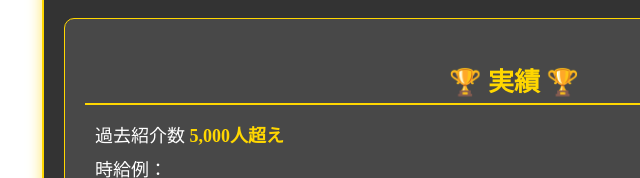
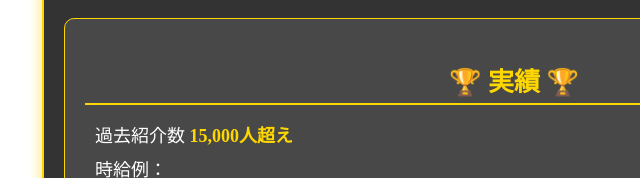
Before and after one commit to DaiGo3114/yoru_.support, a plain HTML site: page index.html in a window 1280 px wide. Shown: the part 820-998 px from the top of the page, 126-766 px from the left. Drawn offline with Linux system fonts and the light colour scheme.

Commit message:
Update index.html

```diff
--- a/index.html
+++ b/index.html
@@ -148,7 +148,7 @@
         <div class="section">
             <h2>🏆 実績 🏆</h2>
             <ul>
-                <li>過去紹介数 <span class="highlight">5,000人超え</span></li>
+                <li>過去紹介数 <span class="highlight">15,000人超え</span></li>
                 <li>時給例：
                     <ul>
                         <li>💰 <span class="gold-text">7,000円</span>（Kさん・大阪）</li>
```
